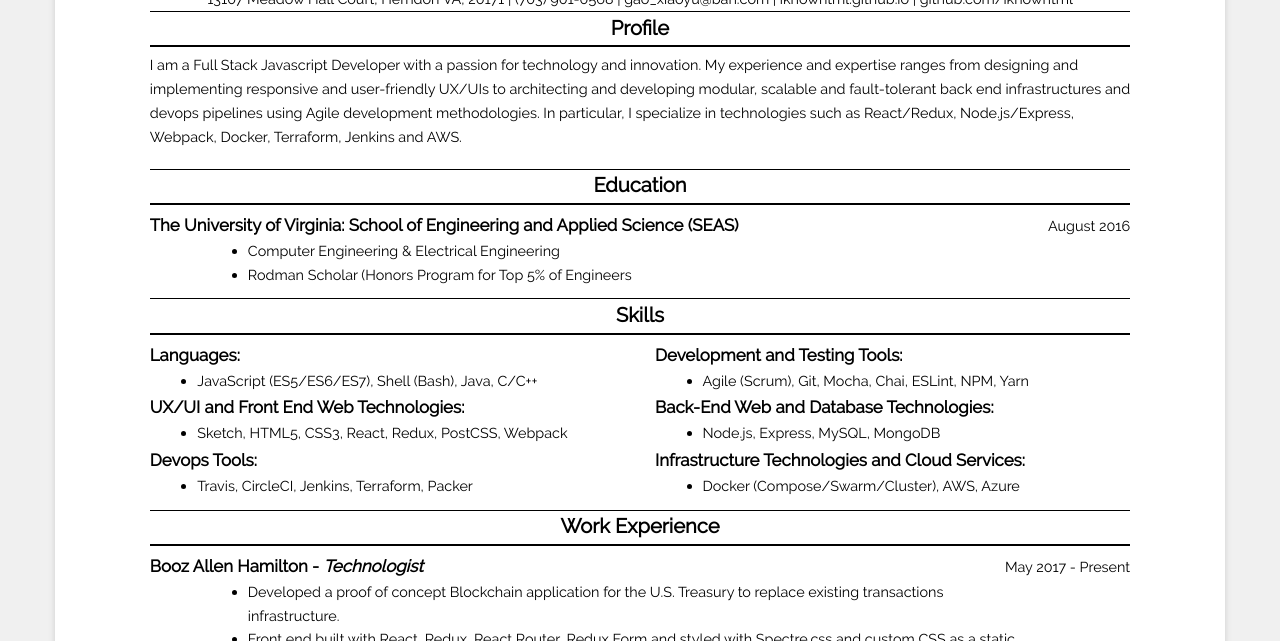
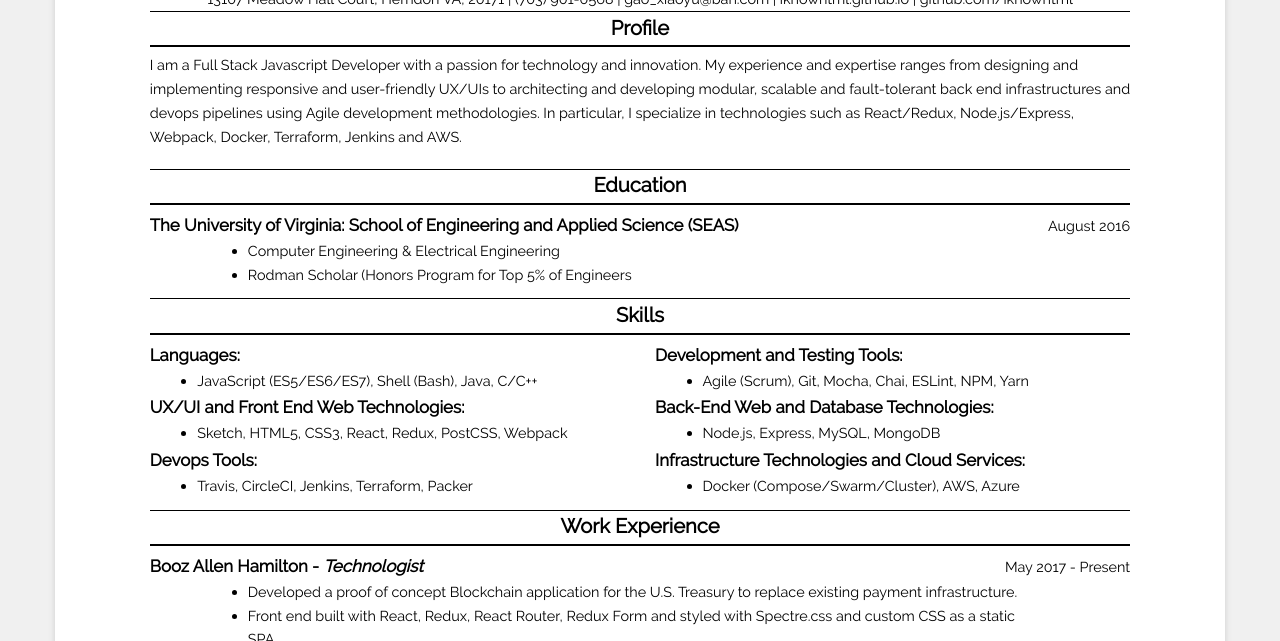
Before and after one commit to iknowhtml/resume, a website: page index.html in a window 1280 px wide. Shown: the part 159-800 px from the top of the page. Drawn offline with Linux system fonts and the light colour scheme.

Commit message:
update blockchain project description

```diff
--- a/index.html
+++ b/index.html
@@ -116,7 +116,7 @@
             </div>
             <div class="col-lg-12 col-md-12 col-sm-12 col-xs-12">
               <ul>
-                <li>Developed a proof of concept Blockchain application for the U.S. Treasury to replace existing transactions infrastructure.</li>
+                <li>Developed a proof of concept Blockchain application for the U.S. Treasury to replace existing payment infrastructure.</li>
                 <li>Front end built with React, Redux, React Router, Redux Form and styled with Spectre.css and custom CSS as a static SPA.</li>
                 <li>Back end written in Node.js, and data is persisted on Azure CosmoDB as a MongoDB Database, as well as on the Microsoft's private Ethereum Blockchain.</li>
                 <li>Smart contracts written in Solidity with Truffle and deployed to Microsoft's Blockchain network.</li>
```
